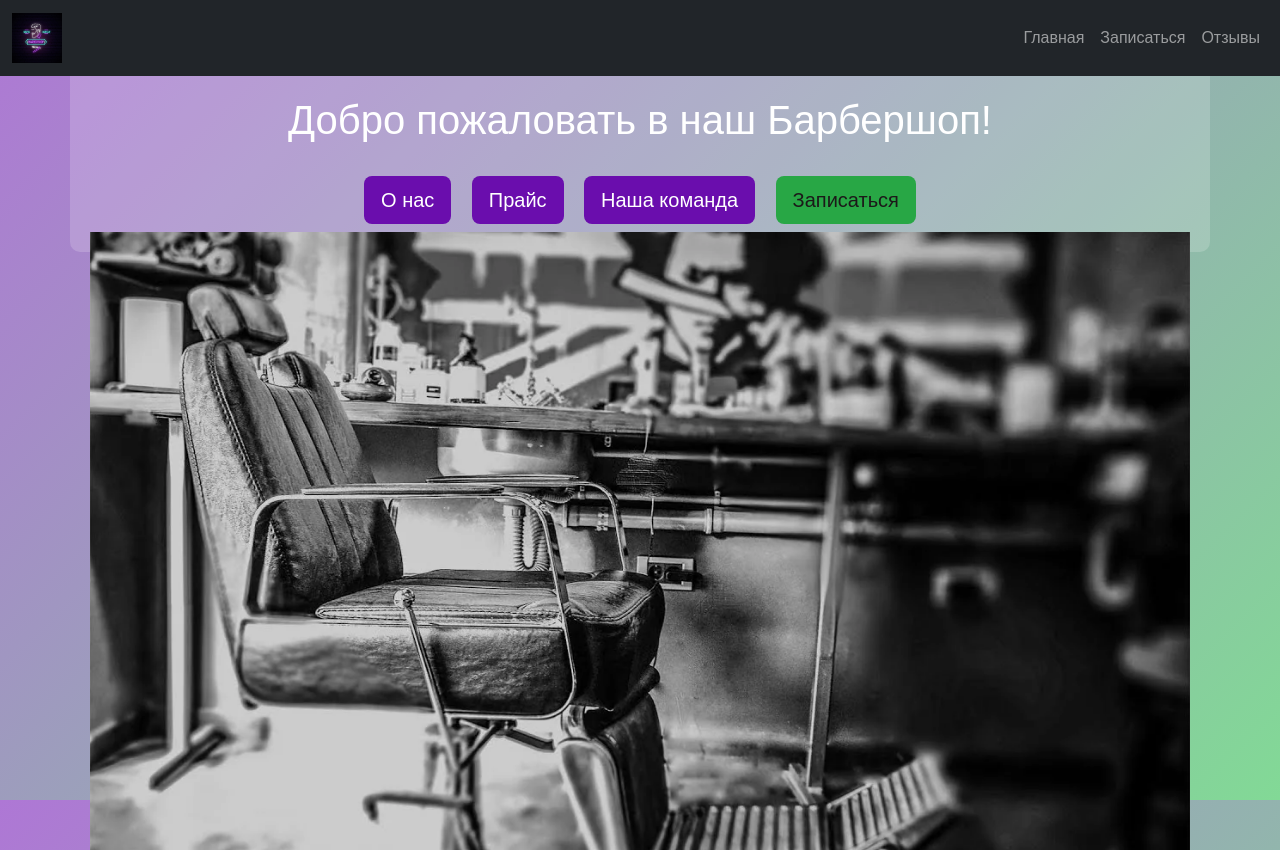
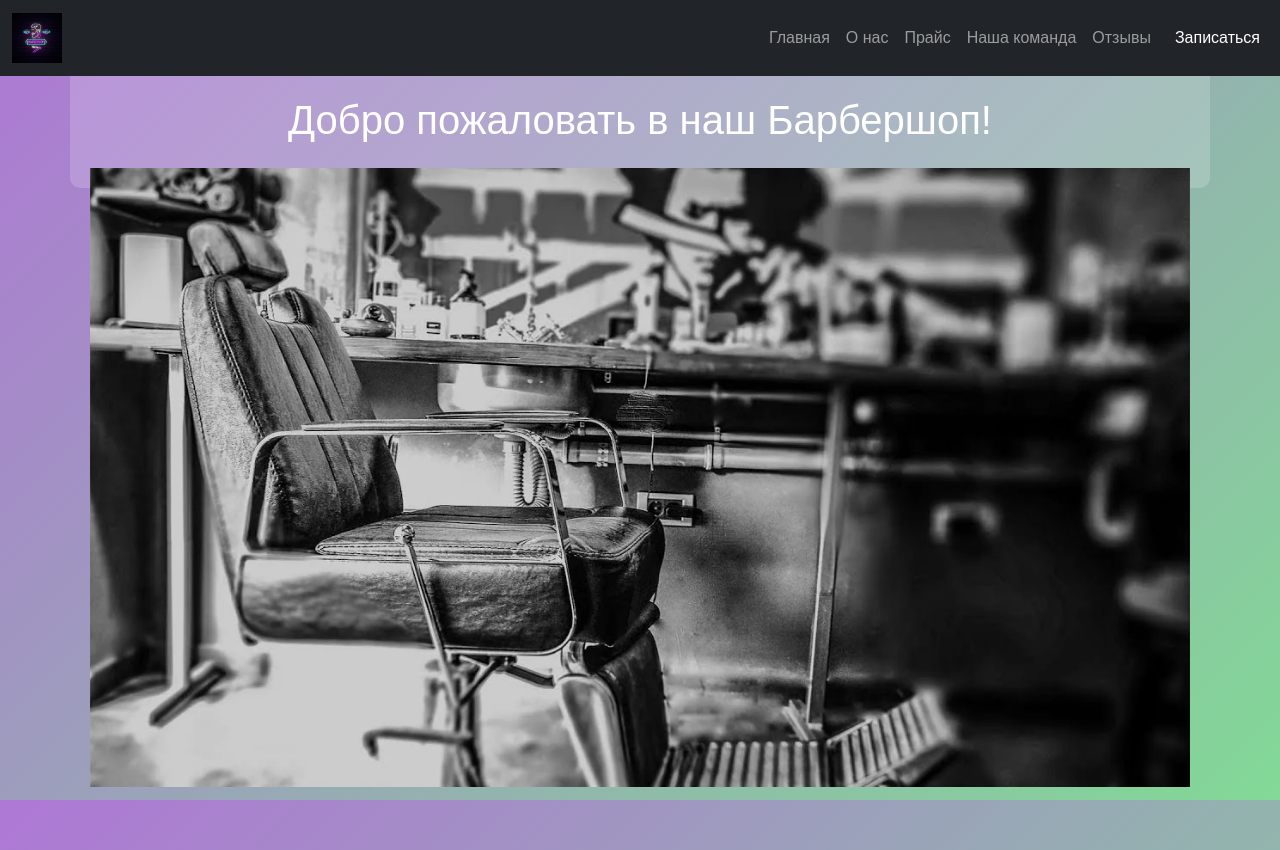
Before and after one commit to Nataliya422/Barbershop, a Django app: page / in a window 1280 px wide. Shown: the top 850 px of the page. Run offline with Django 5.2, Linux system fonts and the light colour scheme.

Commit message:
feat: обновлено отображение навигации в шаблонах, добавлены новые ссылки и изменен язык на русский

```diff
--- a/booking/templates/base.html
+++ b/booking/templates/base.html
@@ -1,5 +1,5 @@
 <!DOCTYPE html>
-<html lang="en">
+<html lang="ru">
 <head>
     <meta charset="UTF-8">
     <meta name="viewport" content="width=device-width, initial-scale=1.0">
@@ -25,10 +25,19 @@
                         <a class="nav-link" href="{% url 'home' %}">Главная</a>
                     </li>
                     <li class="nav-item">
-                        <a class="nav-link" href="{% url 'book_appointment' %}">Записаться</a>
+                        <a class="nav-link" href="{% url 'about_us' %}">О нас</a>
+                    </li>
+                    <li class="nav-item">
+                        <a class="nav-link" href="{% url 'service_list' %}">Прайс</a>
+                    </li>
+                    <li class="nav-item">
+                        <a class="nav-link" href="{% url 'master_list' %}">Наша команда</a>
                     </li>
                     <li class="nav-item">
                         <a class="nav-link" href="{% url 'reviews' %}">Отзывы</a>
+                    </li>
+                    <li class="nav-item">
+                        <a class="nav-link btn btn-success text-white ms-2" href="{% url 'book_appointment' %}">Записаться</a>
                     </li>
                 </ul>
             </div>
--- a/booking/templates/home.html
+++ b/booking/templates/home.html
@@ -6,22 +6,9 @@
 
 {% block content %}
 <div class="content">
-
     <h1 class="text-center mb-4">Добро пожаловать в наш Барбершоп!</h1>
-    <div class="text-center">
-        <a href="{% url 'about_us' %}" class="btn btn-purple btn-lg m-2">О нас</a>
-        <a href="{% url 'service_list' %}" class="btn btn-purple btn-lg m-2">Прайс</a>
-        <a href="{% url 'master_list' %}" class="btn btn-purple btn-lg m-2">Наша команда</a>
-        <a href="{% url 'book_appointment' %}" class="btn btn-green btn-lg m-2" role="button">Записаться</a>
-    </div>
     <div class="contener-img">
         <img src="{% static 'images/about1.jpg' %}" alt="Иконка барбершопа" class="img-fluid mb-4">
     </div>
-
+</div>
 {% endblock %}
-
-
-
-<!-- Подключаем CSS и JavaScript из статики -->
-<link rel="stylesheet" href="{% static 'css/styles.css' %}">
-<script src="{% static 'js/scripts.js' %}"></script>
```
